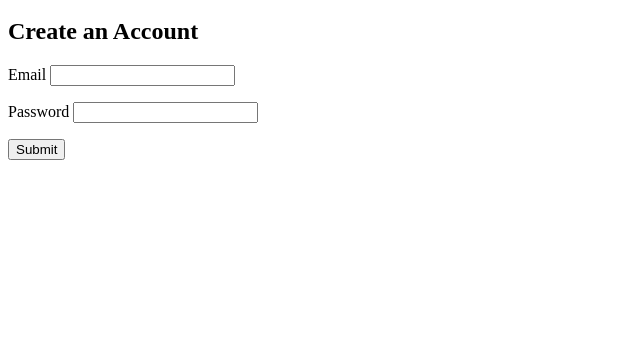
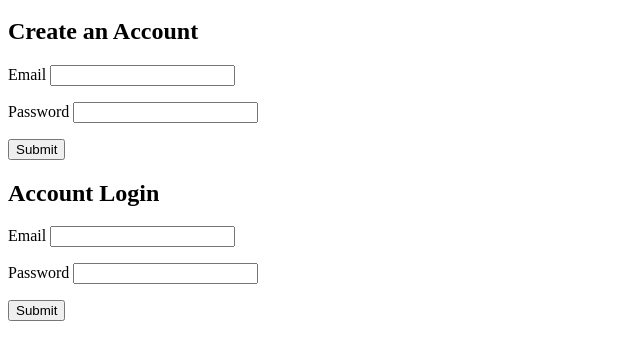
Before and after one commit to rodriguezofelia/movie-ratings, a Flask app: page / in a window 1280 px wide. Shown: the part 165-525 px from the top of the page, without its empty margins (0-640 px from the left). Run offline with Flask 2, Linux system fonts and the light colour scheme.

Commit message:
Added account login form and checked for correct password

```diff
--- a/server.py
+++ b/server.py
@@ -11,8 +11,6 @@ app = Flask(__name__)
 app.secret_key = "dev"
 app.jinja_env.undefined = StrictUndefined
 
-
-# Replace this with routes and view functions!
 
 @app.route('/')
 def homepage():
@@ -70,6 +68,25 @@ def create_user():
 
     return redirect('/')
 
+@app.route('/login', methods=['POST'])
+def login_user():
+    """Logs in a user."""
+
+    email = request.form.get('email')
+    password = request.form.get('password')
+
+    user = crud.get_user_by_email(email)
+    correct_password = crud.is_correct_password(email, password)
+
+    if correct_password:
+        session['user'] = user.user_id
+        flash('You have been logged in!')
+    else:
+        flash('Uh oh! Try again.')
+
+    return redirect('/')
+
+
 if __name__ == '__main__':
     connect_to_db(app)
     app.run(host='0.0.0.0', debug=True)
--- a/templates/homepage.html
+++ b/templates/homepage.html
@@ -24,4 +24,19 @@
       <input type="submit">
     </p>
   </form>
+
+  <h2>Account Login</h2>
+  <form action="/login" method="POST">
+    <p>
+      Email <input type="text" name="email">
+    </p>
+
+    <p>
+      Password <input type="password" name="password">
+    </p>
+
+    <p>
+      <input type="submit">
+    </p>
+  </form>
 {% endblock %}
```
Also changed, not shown: crud.py (+8 -0 lines).
